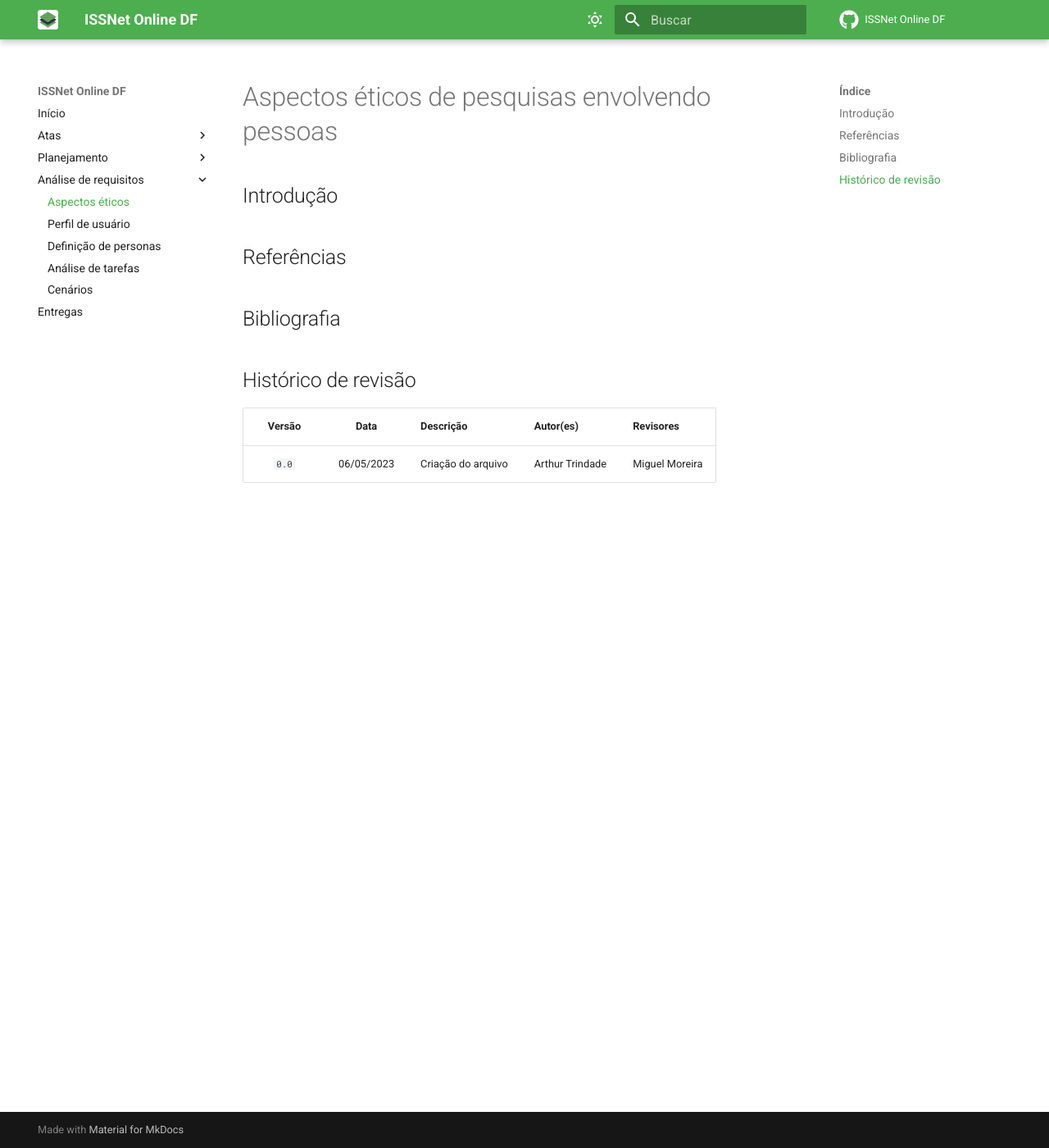
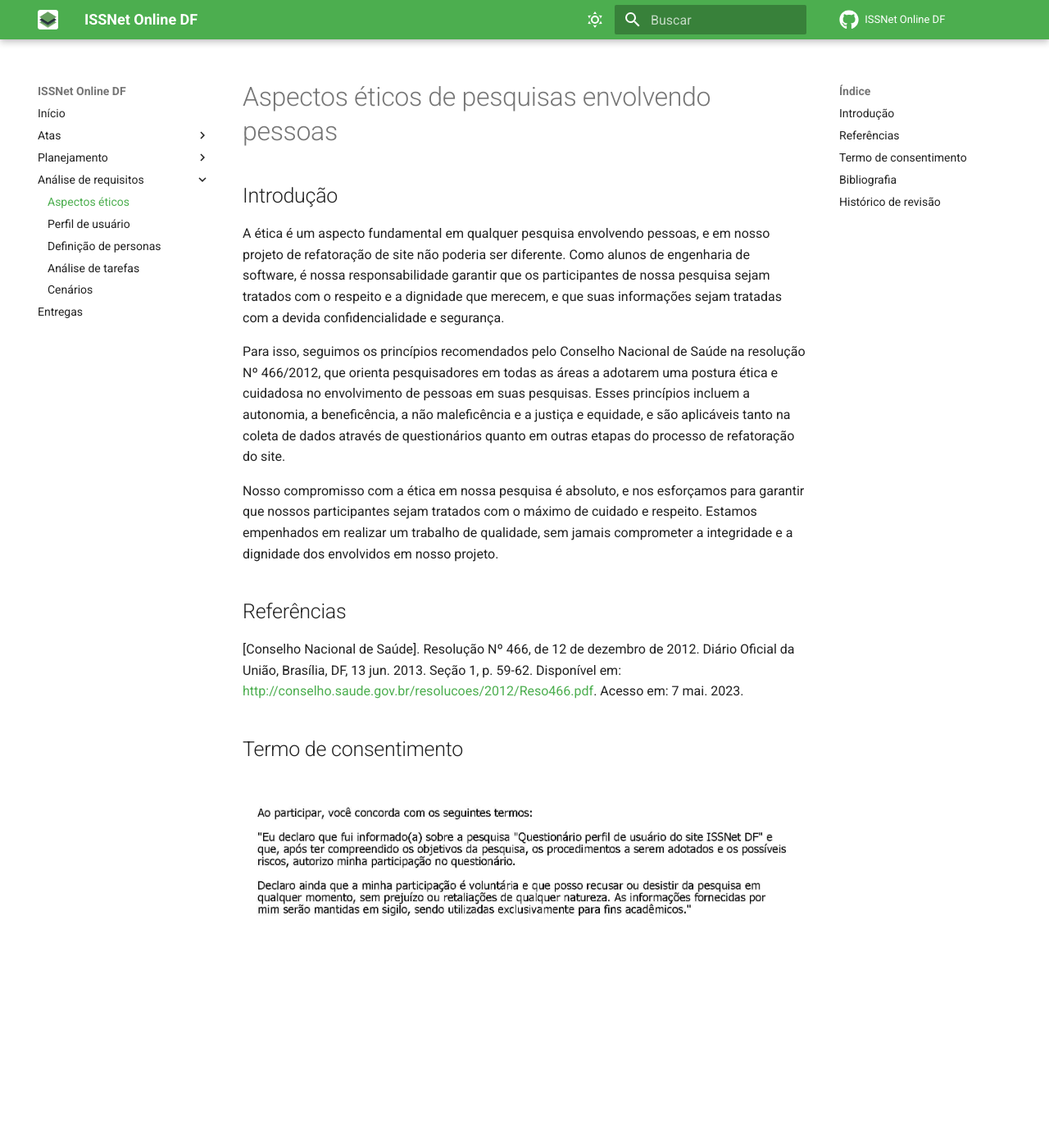
Before and after one commit to Interacao-Humano-Computador/2023.1-ISSNet, an MkDocs documentation site: the page built from gitpages/docs/analise_de_requisitos/aspectos_eticos.md, in a window 1280 px wide and 1400 px high. Shown: the whole window at 82% size. Built offline with MkDocs 1.6.1 and Material for MkDocs 9.7.7, drawn with Linux system fonts in a browser that asks for light colours; comment, search, counter and statistics services are not loaded.

Commit message:
termo_de_consentimento.pdf e aspectos eticos

```diff
--- a/gitpages/docs/analise_de_requisitos/aspectos_eticos.md
+++ b/gitpages/docs/analise_de_requisitos/aspectos_eticos.md
@@ -1,8 +1,19 @@
 # Aspectos éticos de pesquisas envolvendo pessoas
 ## Introdução
+A ética é um aspecto fundamental em qualquer pesquisa envolvendo pessoas, e em nosso projeto de refatoração de site não poderia ser diferente. Como alunos de engenharia de software, é nossa responsabilidade garantir que os participantes de nossa pesquisa sejam tratados com o respeito e a dignidade que merecem, e que suas informações sejam tratadas com a devida confidencialidade e segurança.
+
+Para isso, seguimos os princípios recomendados pelo Conselho Nacional de Saúde na resolução Nº 466/2012, que orienta pesquisadores em todas as áreas a adotarem uma postura ética e cuidadosa no envolvimento de pessoas em suas pesquisas. Esses princípios incluem a autonomia, a beneficência, a não maleficência e a justiça e equidade, e são aplicáveis tanto na coleta de dados através de questionários quanto em outras etapas do processo de refatoração do site.
+
+Nosso compromisso com a ética em nossa pesquisa é absoluto, e nos esforçamos para garantir que nossos participantes sejam tratados com o máximo de cuidado e respeito. Estamos empenhados em realizar um trabalho de qualidade, sem jamais comprometer a integridade e a dignidade dos envolvidos em nosso projeto.
 
 ## Referências
-<!-- FONTES CITADAS UTILIZADAS PARA EMBASAR O TEXTO, REMOVER CASO NÃO HOUVER  -->
+[Conselho Nacional de Saúde]. Resolução Nº 466, de 12 de dezembro de 2012. Diário Oficial da União, Brasília, DF, 13 jun. 2013. Seção 1, p. 59-62. Disponível em: <http://conselho.saude.gov.br/resolucoes/2012/Reso466.pdf>. Acesso em: 7 mai. 2023.
+
+## Termo de consentimento
+ ![Termo de consentimento](../img/Termo de consentimento.jpg "Termo de consentimento")
+
+
+
 
 ## Bibliografia
 <!-- FONTES CONSULTADAS DURANTE A ELABORAÇÃO DO TEXTO, CITADAS OU NÃO -->
```
Also changed, not shown: gitpages/docs/img/Termo de consentimento.jpg (added), 1 other file.
